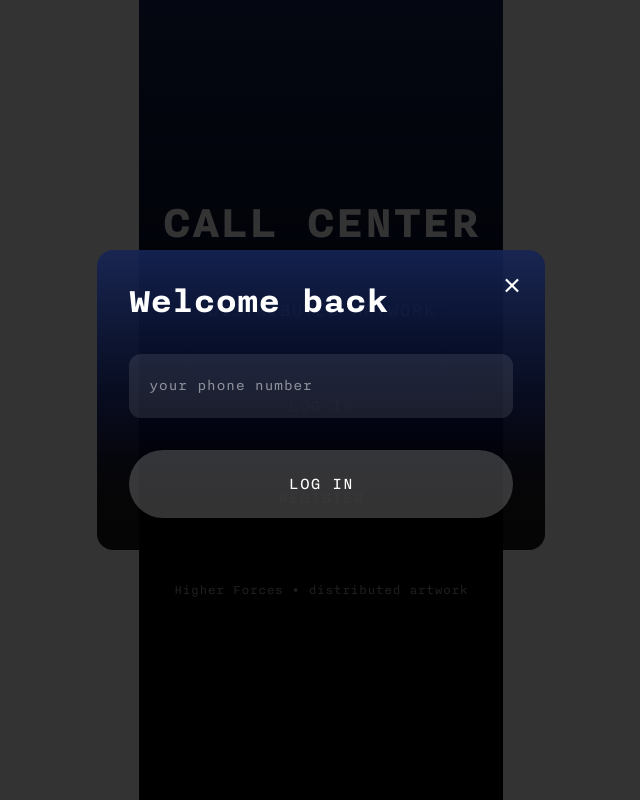
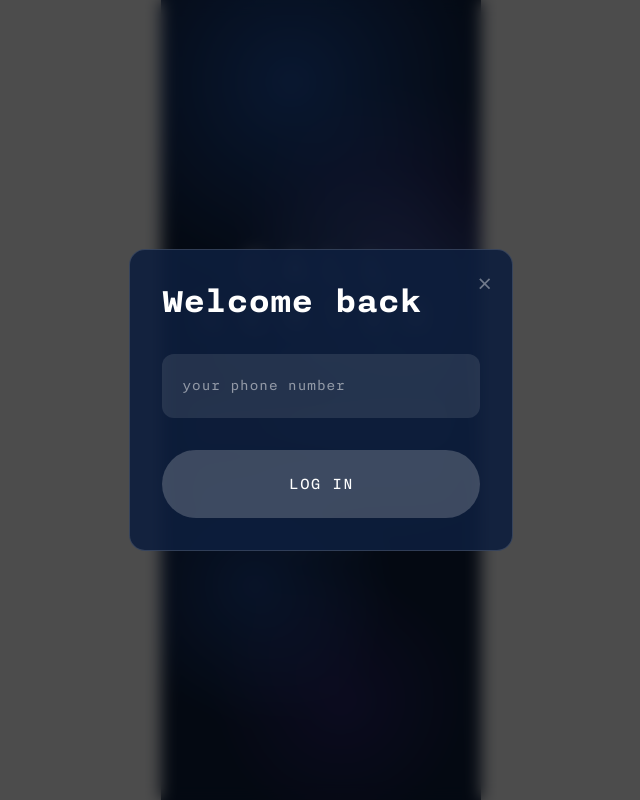
Before and after one commit to Non-territorial/call_center, a Next.js app: page / in a window 1280 px wide. Shown: the whole page, without its empty margins (319-959 px from the left). Built offline with nearby package versions, Linux system fonts and the light colour scheme.

Commit message:
bloom design

```diff
--- a/app/page.tsx
+++ b/app/page.tsx
@@ -113,21 +113,49 @@ export default function Home() {
     )
   }
 
+  /* ─── Bloom orb layer (reused in both logged-in and logged-out views) ─── */
+  const Orbs = () => (
+    <div className="pointer-events-none absolute inset-0 overflow-hidden">
+      <div className="absolute -top-32 -left-20 w-105 h-105 rounded-full bg-[radial-gradient(circle,rgba(26,79,190,0.70)_0%,transparent_70%)] mix-blend-screen animate-[breathe1_9s_ease-in-out_infinite]" />
+      <div className="absolute top-20 left-16 w-90 h-90 rounded-full bg-[radial-gradient(circle,rgba(80,40,160,0.55)_0%,transparent_68%)] mix-blend-screen animate-[breathe2_11s_ease-in-out_infinite]" />
+      <div className="absolute top-40 -right-24 w-95 h-95 rounded-full bg-[radial-gradient(circle,rgba(20,110,140,0.60)_0%,transparent_68%)] mix-blend-screen animate-[breathe3_10s_ease-in-out_infinite]" />
+      <div className="absolute bottom-16 -left-14 w-75 h-75 rounded-full bg-[radial-gradient(circle,rgba(30,80,200,0.50)_0%,transparent_65%)] mix-blend-screen animate-[breathe1_12s_ease-in-out_infinite_reverse]" />
+      <div className="absolute -bottom-10 right-0 w-70 h-70 rounded-full bg-[radial-gradient(circle,rgba(60,20,130,0.45)_0%,transparent_65%)] mix-blend-screen animate-[breathe2_8s_ease-in-out_infinite_reverse]" />
+    </div>
+  )
+
   if (loggedIn) {
     return (
-      <div className="min-h-screen bg-linear-to-b from-blue-950 to-black text-white flex flex-col items-center justify-center p-6">
-        <h1 className="text-6xl font-bold mb-4">CALL CENTER</h1>
-        <p className="text-2xl mb-12">DISTRIBUTED ARTWORK</p>
+      <div className="relative min-h-screen bg-[#0e1f3d] text-white flex flex-col items-center justify-center p-6 overflow-hidden">
+        <Orbs />
 
-        <div className="mb-12 flex items-center gap-3">
-          <div className={`w-5 h-5 rounded-full ${user.is_available ? 'bg-green-400' : 'bg-red-500'}`} />
-          <span className="text-2xl">{user.is_available ? 'available' : 'unavailable'}</span>
+        <div className="relative z-10 flex flex-col items-center gap-10 w-full max-w-xs">
+
+          {/* Title */}
+          <div className="text-center">
+            <h1 className="text-5xl font-light tracking-[0.25em] uppercase">CALL CENTER</h1>
+            <p className="text-xs tracking-[0.3em] uppercase text-white/50 mt-2">distributed artwork</p>
           </div>
 
-        <button onClick={startCall} className="w-64 py-6 bg-white/20 rounded-xl text-2xl mb-12 hover:bg-white/30">
+          {/* Availability status pill */}
+          <div className="flex items-center gap-2 px-4 py-2 rounded-full border border-white/10 backdrop-blur-md">
+            <div className={`w-2 h-2 rounded-full shrink-0 ${user.is_available ? 'bg-emerald-400 shadow-[0_0_8px_rgba(52,211,153,0.8)]' : 'bg-white/25'}`} />
+            <span className="text-[10px] tracking-widest text-white/50 uppercase">{user.is_available ? 'available' : 'unavailable'}</span>
+          </div>
+
+          {/* Call — main verb, Bloom-style */}
+          <div className="w-full border-t border-b border-white/13 py-1">
+            <div className="flex justify-center">
+              <button onClick={startCall} className="text-2xl font-light text-white bg-transparent border-none cursor-pointer px-8 py-5 tracking-wide transition-opacity hover:opacity-65">
                 Call
               </button>
+            </div>
+            <p className="text-xs text-white/50 text-center pb-4 px-4 leading-relaxed">
+              Dial out and reach the unexpected.
+            </p>
+          </div>
 
+          {/* Availability toggle */}
           <button
             onClick={async () => {
               const newVal = !user.is_available
@@ -138,21 +166,38 @@ export default function Home() {
               })
               setUser({ ...user, is_available: newVal })
             }}
-          className="w-64 py-5 bg-white/10 rounded-full hover:bg-white/20"
+            className="w-full py-3 text-[11px] tracking-[0.15em] uppercase text-white/50 bg-white/5 border border-white/10 rounded-xl hover:bg-white/10 hover:text-white transition-all"
           >
             {user.is_available ? 'Become unavailable' : 'Become available'}
           </button>
 
+        </div>
+
+        {/* Footer bar — like Bloom's Trope strip */}
+        <div className="absolute bottom-0 left-0 right-0 border-t border-white/[0.07] bg-black/50 backdrop-blur-md px-5 py-3 flex items-center gap-3 z-20">
+          <div className="w-10 h-10 rounded-[9px] shrink-0 bg-linear-to-br from-[#1a4fd6] via-[#5b2fa0] to-[#1a7a9a] flex items-center justify-center text-base">📡</div>
+          <div>
+            <div className="text-sm text-white tracking-wide">Higher Forces</div>
+            <div className="text-xs text-white/50 mt-0.5">distributed artwork</div>
+          </div>
+        </div>
+
+        {/* Incoming call modal */}
         {incoming && (
-          <div className="fixed inset-0 bg-black/80 flex items-center justify-center z-50">
-            <div className="bg-gray-900 p-8 rounded-xl text-center">
-              <h2 className="text-3xl mb-6">Incoming from {incoming.caller_name}</h2>
-              <button onClick={acceptCall} className="bg-green-600 px-8 py-4 rounded-lg mr-4 text-xl">
-                Answer
+          <div className="fixed inset-0 bg-black/70 backdrop-blur-sm flex items-center justify-center z-50">
+            <div className="relative bg-[#0e1f3d]/90 border border-white/15 rounded-2xl p-8 w-full max-w-sm text-center mx-4">
+              <p className="text-[10px] tracking-[0.3em] uppercase text-white/50 mb-3">incoming call</p>
+              <h2 className="text-2xl font-light text-white mb-8">{incoming.caller_name}</h2>
+              <div className="flex gap-6 justify-center">
+                <button onClick={() => setIncoming(null)} className="flex flex-col items-center gap-2">
+                  <div className="w-16 h-16 rounded-full bg-red-500 flex items-center justify-center text-xl">✕</div>
+                  <span className="text-[10px] tracking-widest text-white/50 uppercase">End</span>
                 </button>
-              <button onClick={() => setIncoming(null)} className="bg-red-600 px-8 py-4 rounded-lg text-xl">
-                Reject
+                <button onClick={acceptCall} className="flex flex-col items-center gap-2">
+                  <div className="w-16 h-16 rounded-full bg-emerald-400 flex items-center justify-center text-xl text-[#0e1f3d]">↙</div>
+                  <span className="text-[10px] tracking-widest text-white/50 uppercase">Answer</span>
                 </button>
+              </div>
             </div>
           </div>
         )}
@@ -161,33 +206,38 @@ export default function Home() {
   }
 
   return (
-    <div className="min-h-screen bg-linear-to-b from-blue-950 to-black text-white flex items-center justify-center">
-      <div className="text-center space-y-12 max-w-md px-6">
-        <h1 className="text-5xl font-bold">CALL CENTER</h1>
-        <p className="text-xl">DISTRIBUTED ARTWORK</p>
+    <div className="relative min-h-screen bg-[#0e1f3d] text-white flex items-center justify-center overflow-hidden">
+      <Orbs />
 
-        <div className="space-y-6">
+      <div className="relative z-10 text-center flex flex-col items-center gap-10 max-w-xs w-full px-8">
+
+        <div>
+          <h1 className="text-5xl font-light tracking-[0.25em] uppercase">CALL CENTER</h1>
+          <p className="text-xs tracking-[0.3em] uppercase text-white/50 mt-2">distributed artwork</p>
+        </div>
+
+        <div className="w-full flex flex-col gap-3">
           <button
             onClick={() => setShowLogin(true)}
-            className="w-full py-5 bg-white/10 rounded-full text-lg hover:bg-white/20"
+            className="w-full py-3 text-[11px] tracking-[0.2em] uppercase text-white bg-white/10 border border-white/15 rounded-xl hover:bg-white/18 transition-all"
           >
             LOG IN
           </button>
           <button
             onClick={() => setShowRegister(true)}
-            className="w-full py-5 bg-white/5 rounded-full text-lg hover:bg-white/15"
+            className="w-full py-3 text-[11px] tracking-[0.2em] uppercase text-white/50 bg-white/5 border border-white/10 rounded-xl hover:bg-white/10 hover:text-white transition-all"
           >
             REGISTER
           </button>
         </div>
 
-        <p className="text-sm opacity-60">Higher Forces • distributed artwork</p>
+        <p className="text-[10px] text-white/30 tracking-widest uppercase">Higher Forces</p>
       </div>
 
       {showLogin && (
-  <div className="fixed inset-0 bg-black/80 flex items-center justify-center z-50">
-    <div className="bg-linear-to-b from-blue-950/90 to-black/90 rounded-2xl p-8 w-full max-w-md relative">
-      <button onClick={() => setShowLogin(false)} className="absolute top-4 right-6 text-3xl">×</button>
+        <div className="fixed inset-0 bg-black/70 backdrop-blur-sm flex items-center justify-center z-50">
+          <div className="bg-[#0e1f3d]/90 border border-white/15 rounded-2xl p-8 w-full max-w-sm relative mx-4">
+            <button onClick={() => setShowLogin(false)} className="absolute top-4 right-5 text-white/40 hover:text-white text-2xl transition-colors">×</button>
             <div className="space-y-8">
               <h2 className="text-4xl font-bold">Welcome back</h2>
               <input
@@ -209,9 +259,9 @@ export default function Home() {
       )}
 
       {showRegister && (
-        <div className="fixed inset-0 bg-black/80 flex items-center justify-center z-50">
-          <div className="bg-linear-to-b from-blue-950/90 to-black/90 rounded-2xl p-8 w-full max-w-md relative">
-            <button onClick={() => setShowRegister(false)} className="absolute top-4 right-6 text-3xl">×</button>
+        <div className="fixed inset-0 bg-black/70 backdrop-blur-sm flex items-center justify-center z-50">
+          <div className="bg-[#0e1f3d]/90 border border-white/15 rounded-2xl p-8 w-full max-w-sm relative mx-4">
+            <button onClick={() => setShowRegister(false)} className="absolute top-4 right-5 text-white/40 hover:text-white text-2xl transition-colors">×</button>
             <div className="space-y-8">
               <h2 className="text-4xl font-bold">Register</h2>
               <input
--- a/components/CallModes.tsx
+++ b/components/CallModes.tsx
@@ -32,18 +32,26 @@ export default function CallModes() {
         video={false}
       >
         <AudioConference />
-        <div style={{ position: 'fixed', bottom: 20, width: '100%', textAlign: 'center' }}>
-          In call • Room: {roomName}
+        <div className="fixed bottom-5 w-full text-center text-xs text-white/40 tracking-widest uppercase">
+          In call · Room: {roomName}
         </div>
       </LiveKitRoom>
     );
   }
 
   return (
-    <div className="space-y-4 text-center">
-      <button onClick={startCall} className="button-glass py-6 text-2xl w-3/4">
-        CALL
-      </button>
+    <div className="flex flex-col items-center">
+      {/* Bloom-style main verb button — matches the Call verb in page.tsx */}
+      <div className="w-full border-t border-b border-white/13 py-1">
+        <div className="flex justify-center">
+          <button
+            onClick={startCall}
+            className="text-2xl font-light text-white bg-transparent border-none cursor-pointer px-8 py-5 tracking-wide transition-opacity hover:opacity-65"
+          >
+            CALL
+          </button>
+        </div>
+      </div>
     </div>
   );
 }
--- a/components/UserAvailability.tsx
+++ b/components/UserAvailability.tsx
@@ -24,11 +24,16 @@ export default function UserAvailability() {
   if (!user) return null;
 
   return (
-    <div className="flex flex-col items-center space-y-4">
-      <button onClick={toggle} className="button-glass w-3/4">
+    <div className="flex flex-col items-center gap-4">
+      <button
+        onClick={toggle}
+        className="w-3/4 py-3 text-[11px] tracking-[0.15em] uppercase text-white/50 bg-white/5 border border-white/10 rounded-xl hover:bg-white/10 hover:text-white transition-all"
+      >
         {available ? 'MAKE YOURSELF UNAVAILABLE' : 'MAKE YOURSELF AVAILABLE'}
       </button>
-      <p className="text-green-400">{available ? 'Available' : ''}</p>
+      <p className={`text-[10px] tracking-widest uppercase transition-opacity ${available ? 'text-emerald-400 opacity-100' : 'opacity-0'}`}>
+        Available
+      </p>
     </div>
   );
 }
```
Also changed, not shown: components/LoginForm.tsx (+9 -4 lines), components/RegisterForm.tsx (+21 -6 lines). Lines whose indentation alone changed are shown as unchanged.
